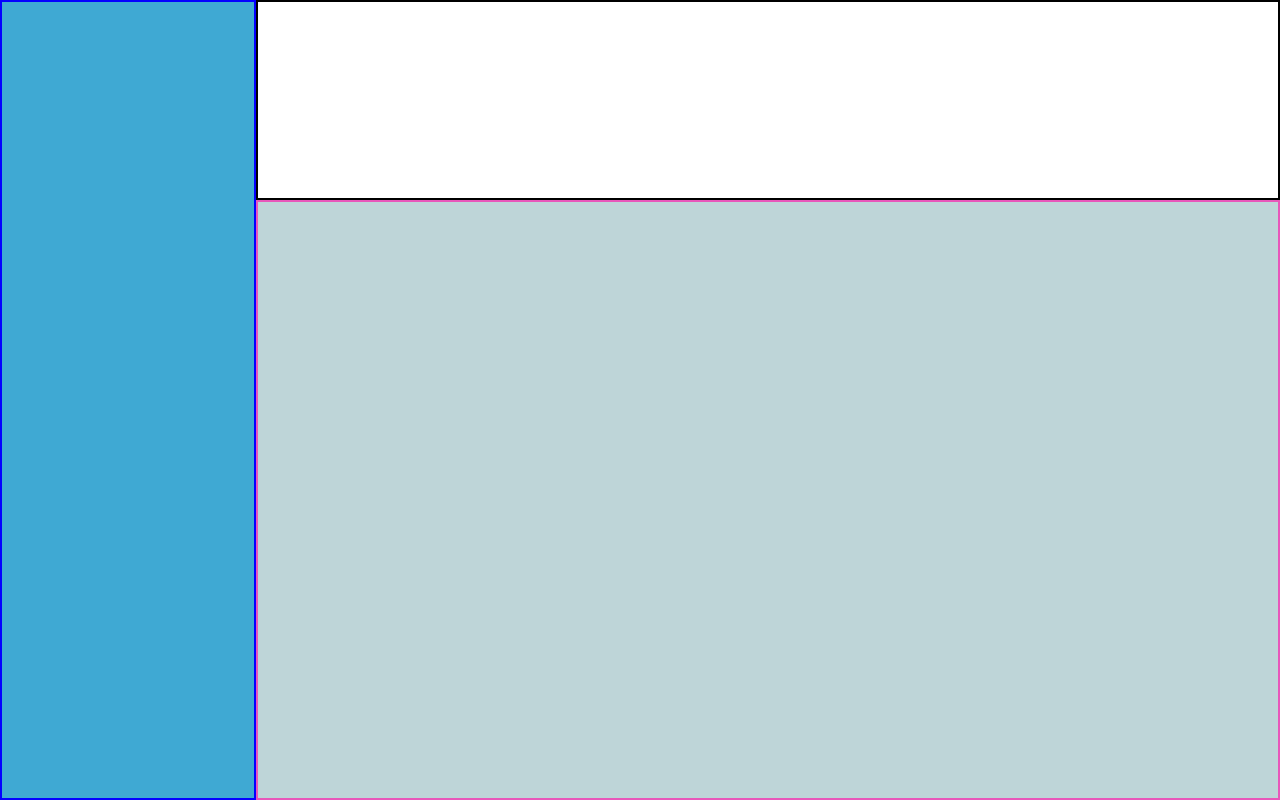
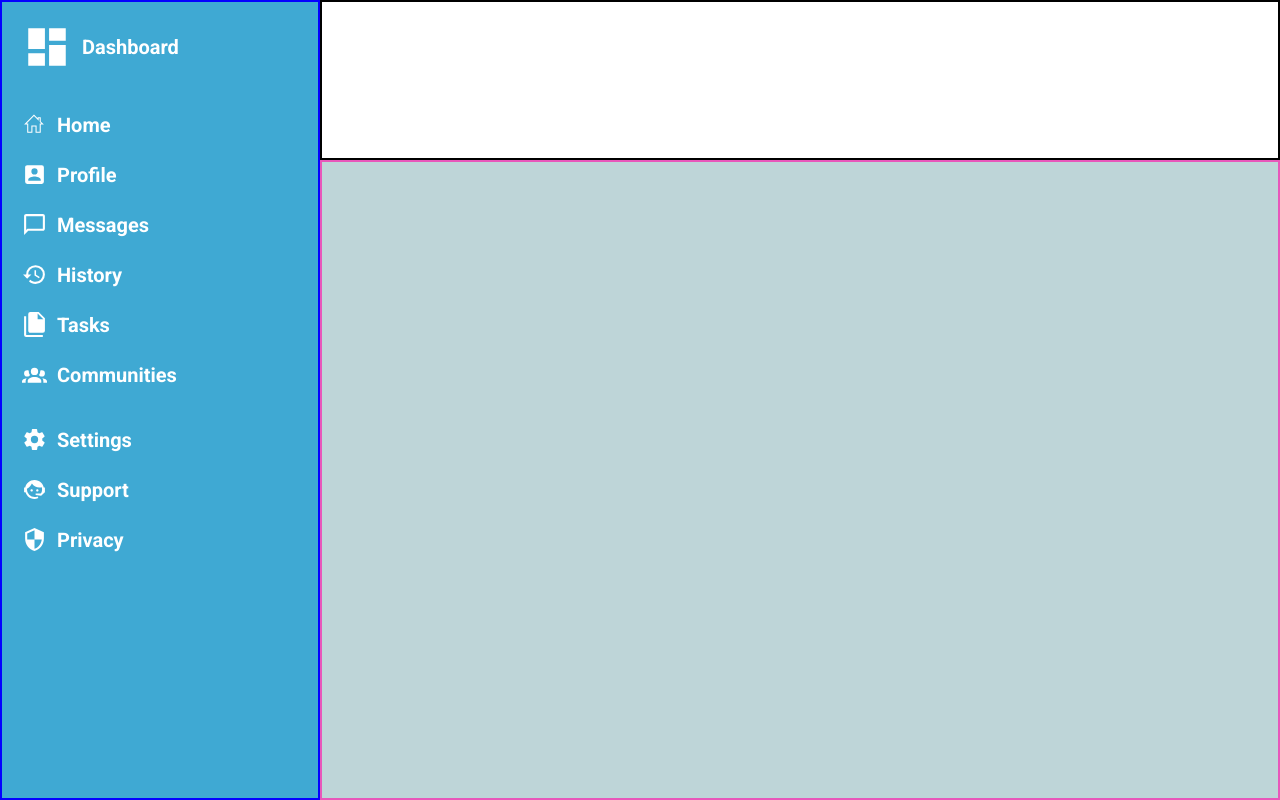
Before and after one commit to curreesan/odin-grid-admin-dashboard, a plain HTML site: page index.html in a window 1280 px wide. Drawn offline with Linux system fonts and the light colour scheme.

Commit message:
Update css for dashboard, added icons folder for dashboard icons, contains svg images

```diff
--- a/index.css
+++ b/index.css
@@ -2,30 +2,71 @@
     margin: 0;
     padding: 0;
     box-sizing: border-box;
+    font-family: 'Roboto', sans-serif;
 }
 
 .dashboard {
     height: 100vh;
 
     display: grid;
-    grid-template-columns: 1fr 3fr 1fr;
-    grid-template-rows: 1fr 3fr;
+    grid-template-columns: 320px 1fr;
+    grid-template-rows: 160px 1fr;
 }
 
 .sidebar {
     border: 2px solid rgb(4, 0, 255);
     background-color: rgb(63, 169, 211);
-    grid-row: span 2;
+    color: white;
+
+    display: grid;
+    grid-row: 1 / 3;
+    grid-template-columns: 1fr;
+    grid-template-rows: auto auto 1fr;
+    gap:20px;
 }
 
 .header {
     border: 2px solid rgb(0, 0, 0);
     background-color: rgb(255, 255, 255);
-    grid-column: span 2;
+    grid-column: 2 / 3;
+    grid-row: 1 / 2;
 }
 
 .content {
     border: 2px solid rgba(240, 64, 181, 0.842);
     background-color: rgb(190, 213, 216);
-    grid-column: span 2;
+    grid-column: 2 / 3;
+    grid-row: 2 / 3;
 }
+
+.logo {
+    width: 50px;
+    height: 50px;
+    filter: invert(1);
+}
+
+.nav-icon, .settings-icon {
+    width: 25px;
+    height: 25px;
+    filter: invert(1);
+}
+
+
+.sidebar-nav, .sidebar-settings {
+    display: flex;
+    flex-direction: column;
+    gap:5px;
+}
+
+.nav-item, .settings-item, .sidebar-branding  {
+    font-size: 20px;
+    font-weight: bold;
+
+    display: grid;
+    grid-template-columns: auto 1fr;
+    gap: 10px;
+    align-items: center;
+
+    padding-left: 20px;
+    padding-top: 20px;
+}
--- a/index.html
+++ b/index.html
@@ -5,11 +5,55 @@
     <meta name="viewport" content="width=device-width, initial-scale=1.0">
     <title>Admin Dashboard</title>
     <link rel="stylesheet" href="index.css">
+    <link href="https://fonts.googleapis.com/css2?family=Roboto:wght@400;700&display=swap" rel="stylesheet">
 </head>
 <body>
     <section class="dashboard">
         <div class="sidebar">
-
+            <div class="sidebar-branding">
+                <img src="/icons/view-dashboard.svg" alt="Logo" class="logo">
+                <span class="branding-text">Dashboard</span>
+            </div>
+            <div class="sidebar-nav">
+                <div class="nav-item">
+                    <img src="/icons/home.svg" alt="Home" class="nav-icon">
+                    <span>Home</span>
+                </div>
+                <div class="nav-item">
+                    <img src="/icons/account-box.svg" alt="Profile" class="nav-icon">
+                    <span>Profile</span>
+                </div>
+                <div class="nav-item">
+                    <img src="/icons/message-outline.svg" alt="Messages" class="nav-icon">
+                    <span>Messages</span>
+                </div>
+                <div class="nav-item">
+                    <img src="/icons/history.svg" alt="History" class="nav-icon">
+                    <span>History</span>
+                </div>
+                <div class="nav-item">
+                    <img src="/icons/file-multiple.svg" alt="Tasks" class="nav-icon">
+                    <span>Tasks</span>
+                </div>
+                <div class="nav-item">
+                    <img src="/icons/account-group.svg" alt="Communities" class="nav-icon">
+                    <span>Communities</span>
+                </div>
+            </div>
+            <div class="sidebar-settings">
+                <div class="settings-item">
+                    <img src="/icons/cog.svg" alt="Settings" class="settings-icon">
+                    <span>Settings</span>
+                </div>
+                <div class="settings-item">
+                    <img src="/icons/face-agent.svg" alt="Support" class="settings-icon">
+                    <span>Support</span>
+                </div>
+                <div class="settings-item">
+                    <img src="/icons/security.svg" alt="Privacy" class="settings-icon">
+                    <span>Privacy</span>
+                </div>
+    </div>
         </div>
         <div class="header"></div>
         <div class="content"></div>
```
Also changed, not shown: icons/account-box.svg (added), icons/account-group.svg (added), icons/cog.svg (added), icons/face-agent.svg (added), icons/file-multiple.svg (added), icons/history.svg (added), icons/home.svg (added), icons/message-outline.svg (added), icons/security.svg (added), icons/view-dashboard.svg (added).
